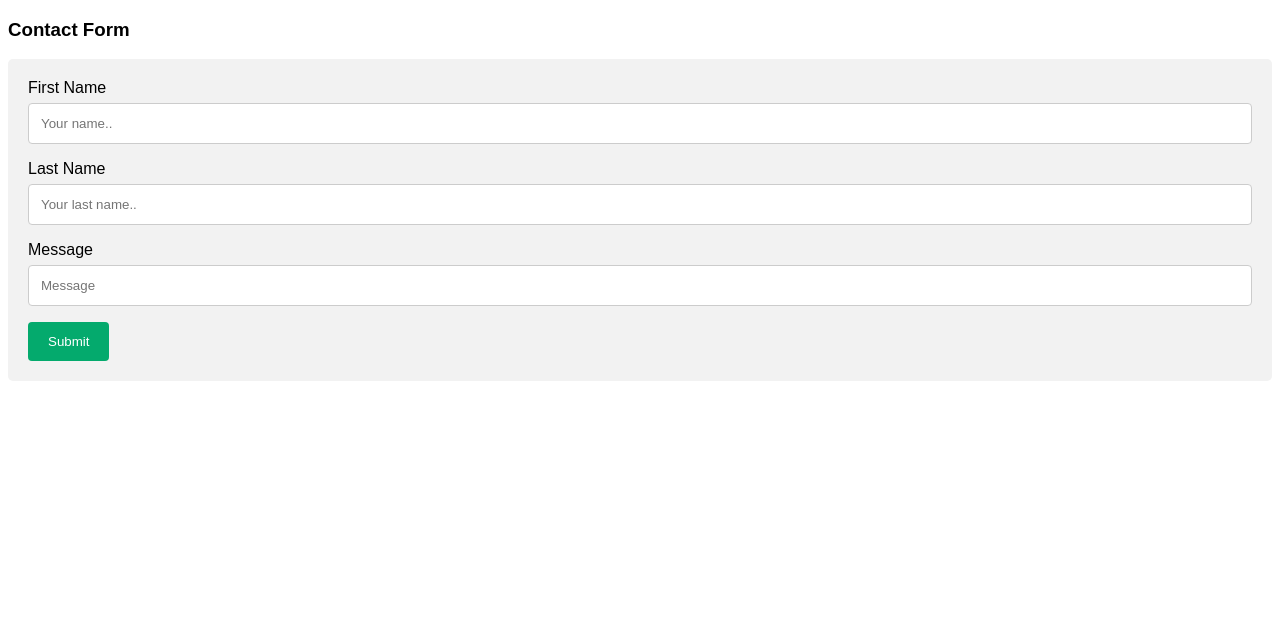
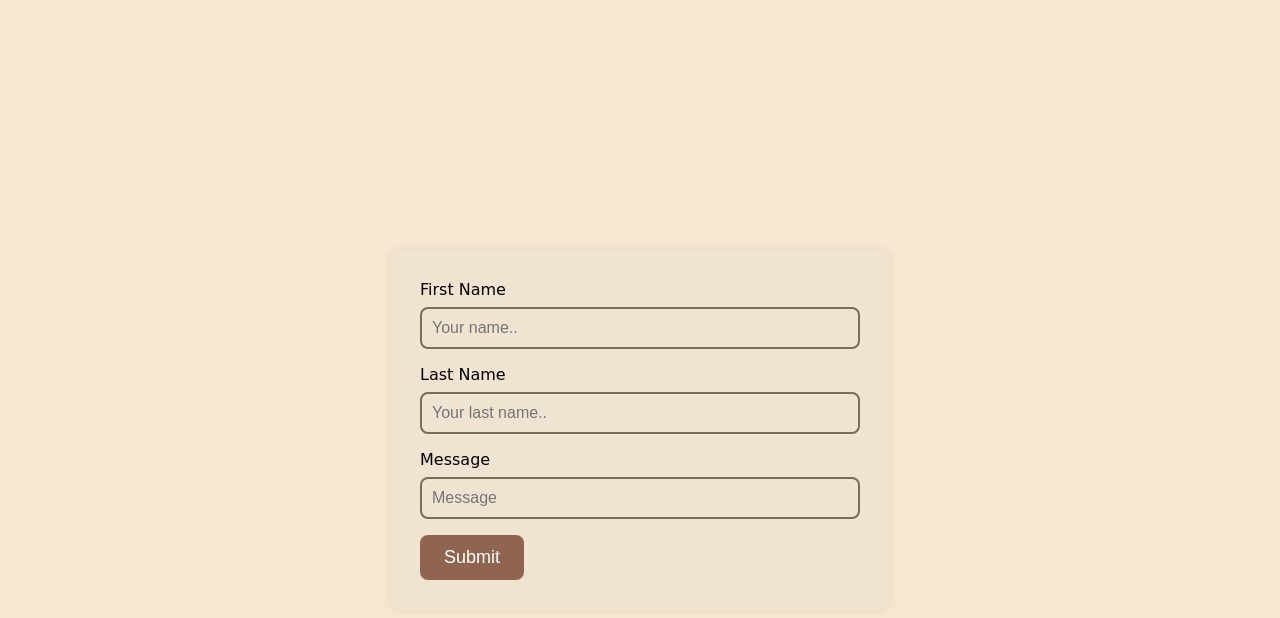
Before and after one commit to OdetMorinaa/Contact, a plain HTML site: page index.html in a window 1280 px wide. Drawn offline with Linux system fonts and the light colour scheme.

Commit message:
Add files via upload

```diff
--- a/index.html
+++ b/index.html
@@ -3,43 +3,84 @@
 <head>
 <meta name="viewport" content="width=device-width, initial-scale=1">
 <style>
-body {font-family: Arial, Helvetica, sans-serif;}
-* {box-sizing: border-box;}
+/* Body font and box-sizing */
+body {
+  font-family: 'Merienda', cursive; /* Handwriting font */
+  margin: 0;
+  padding: 0;
+  background-color: #f7e9d1; /* Warm beige background */
+}
 
-input[type=text], select, textarea {
+* {
+  box-sizing: border-box;
+}
+
+/* Form input styles */
+input[type=text],
+select,
+textarea {
   width: 100%;
-  padding: 12px;
-  border: 1px solid #ccc;
-  border-radius: 4px;
-  box-sizing: border-box;
-  margin-top: 6px;
+  padding: 10px;
+  border: 2px solid #7b6c5e; /* Dark brown border */
+  border-radius: 8px;
+  margin-top: 8px;
   margin-bottom: 16px;
   resize: vertical;
+  font-size: 16px;
+  background-color: #f0e3d1; /* Light beige input background */
 }
 
+input[type=text]:focus,
+select:focus,
+textarea:focus {
+  border-color: #af9972; /* Light brown border on focus */
+}
+
+/* Submit button styles */
 input[type=submit] {
-  background-color: #04AA6D;
+  background-color: #8f6552; /* Dark peach button */
   color: white;
-  padding: 12px 20px;
+  padding: 12px 24px;
   border: none;
-  border-radius: 4px;
+  border-radius: 8px;
   cursor: pointer;
+  font-size: 18px;
+  transition: background-color 0.3s ease; /* Smooth transition */
 }
 
 input[type=submit]:hover {
-  background-color: #45a049;
+  background-color: #bb7f62; /* Lighter peach on hover */
 }
 
+/* Container styling */
 .container {
-  border-radius: 5px;
-  background-color: #f2f2f2;
-  padding: 20px;
+  border-radius: 12px;
+  background-color: #f0e3d1; /* Light beige container background */
+  padding: 30px;
+  max-width: 500px; /* Limiting width */
+  margin: 50px auto; /* Centering the container */
+  box-shadow: 0px 0px 10px 0px rgba(0,0,0,0.1); /* Soft shadow */
+  margin-top: 250px;
 }
+
+/* Heading style */
+h1 {
+  color: #7b6c5e; /* Dark brown heading color */
+  text-align: center;
+}
+
+/* Paragraph style */
+p {
+  color: #6f725b; /* Olive green text color */
+  line-height: 1.6;
+}
+
+
+
 </style>
 </head>
 <body>
 
-<h3>Contact Form</h3>
 
 <div class="container">
 	<form
```
